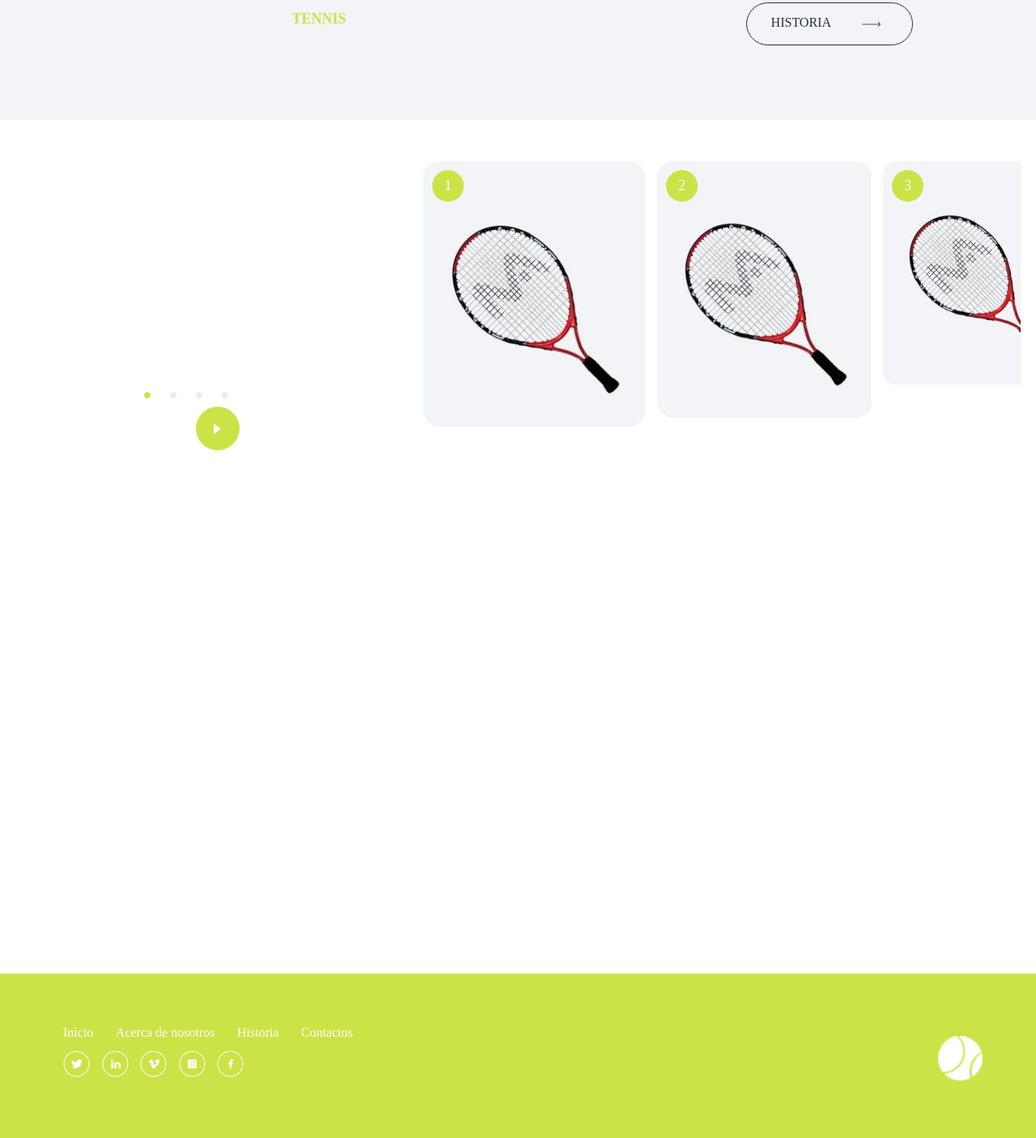
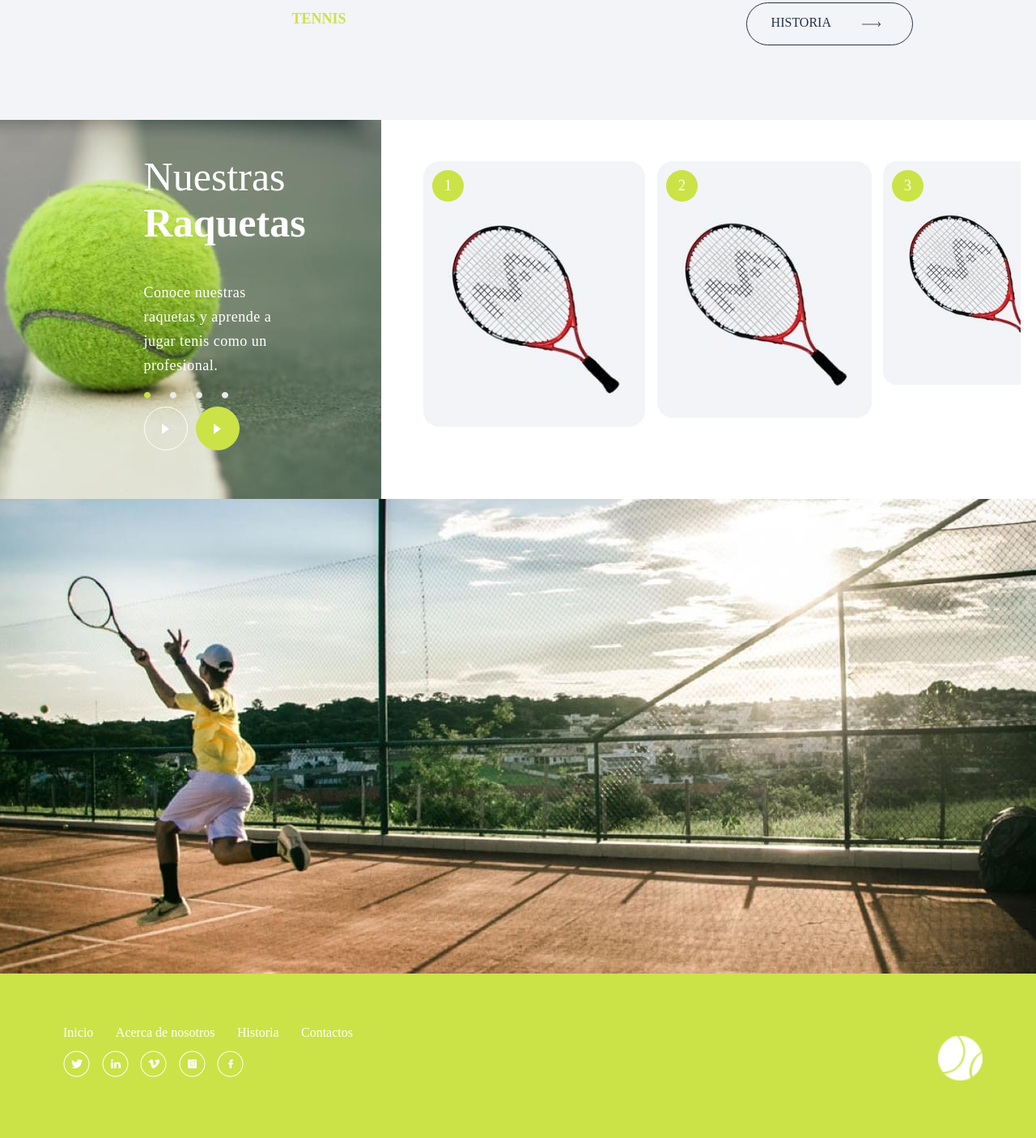
Before and after one commit to juanCarlosHdezC/getmore, a website: page index.html in a window 1280 px wide. Shown: the part 1029-2434 px from the top of the page at 81% size. Drawn offline with Linux system fonts and the light colour scheme; the site is published under a folder, as on GitHub Pages, so addresses that start at the root find nothing.

Commit message:
modificando la ruta de las imagenes de fondo

```diff
--- a/src/scss/layout/_fondo.scss
+++ b/src/scss/layout/_fondo.scss
@@ -1,5 +1,5 @@
 .fondo {
-    background-image: url('/build/img/action-athlete-ball-342361.jpg');
+    background-image: url(../img/action-athlete-ball-342361.jpg);
     background-size: cover;
     height: 58.6rem;
 }
--- a/src/scss/layout/_header.scss
+++ b/src/scss/layout/_header.scss
@@ -1,5 +1,5 @@
 .header {
-    background-image: url('/build/img/group.jpg');
+    background-image: url(../img/group.jpg);
     background-size: cover;
     background-position: center center;
     background-repeat: no-repeat;
--- a/src/scss/layout/_racket.scss
+++ b/src/scss/layout/_racket.scss
@@ -4,7 +4,7 @@
 
     .racket__left {
         width: 36.8%;
-        background-image: url('/build/img/ball-color-court-1405355.jpg');
+        background-image: url(../img/ball-color-court-1405355.jpg);
         background-position: center center;
         background-size: cover;
 
```
Also changed, not shown: build/css/app.css, 1 other file.
